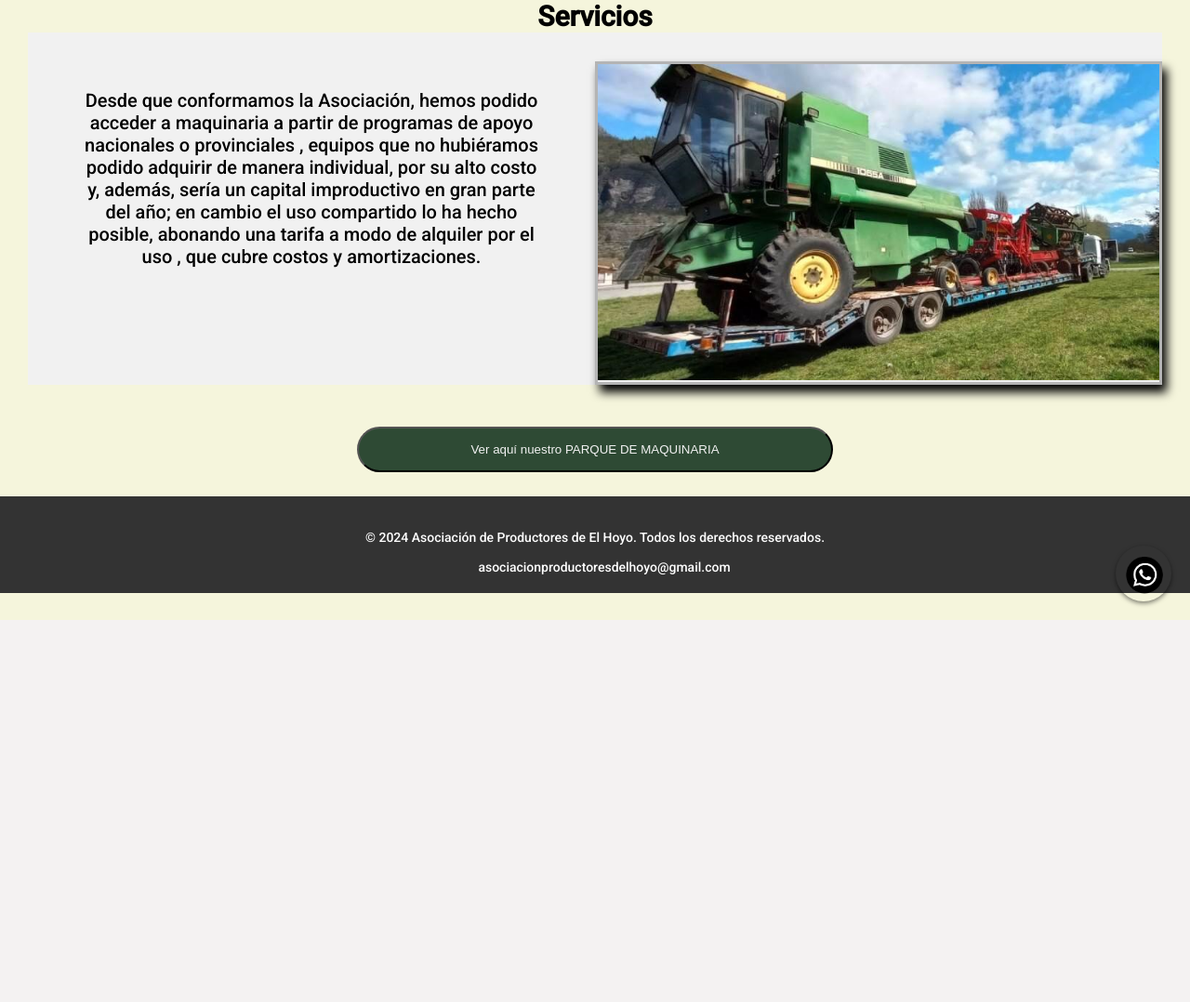
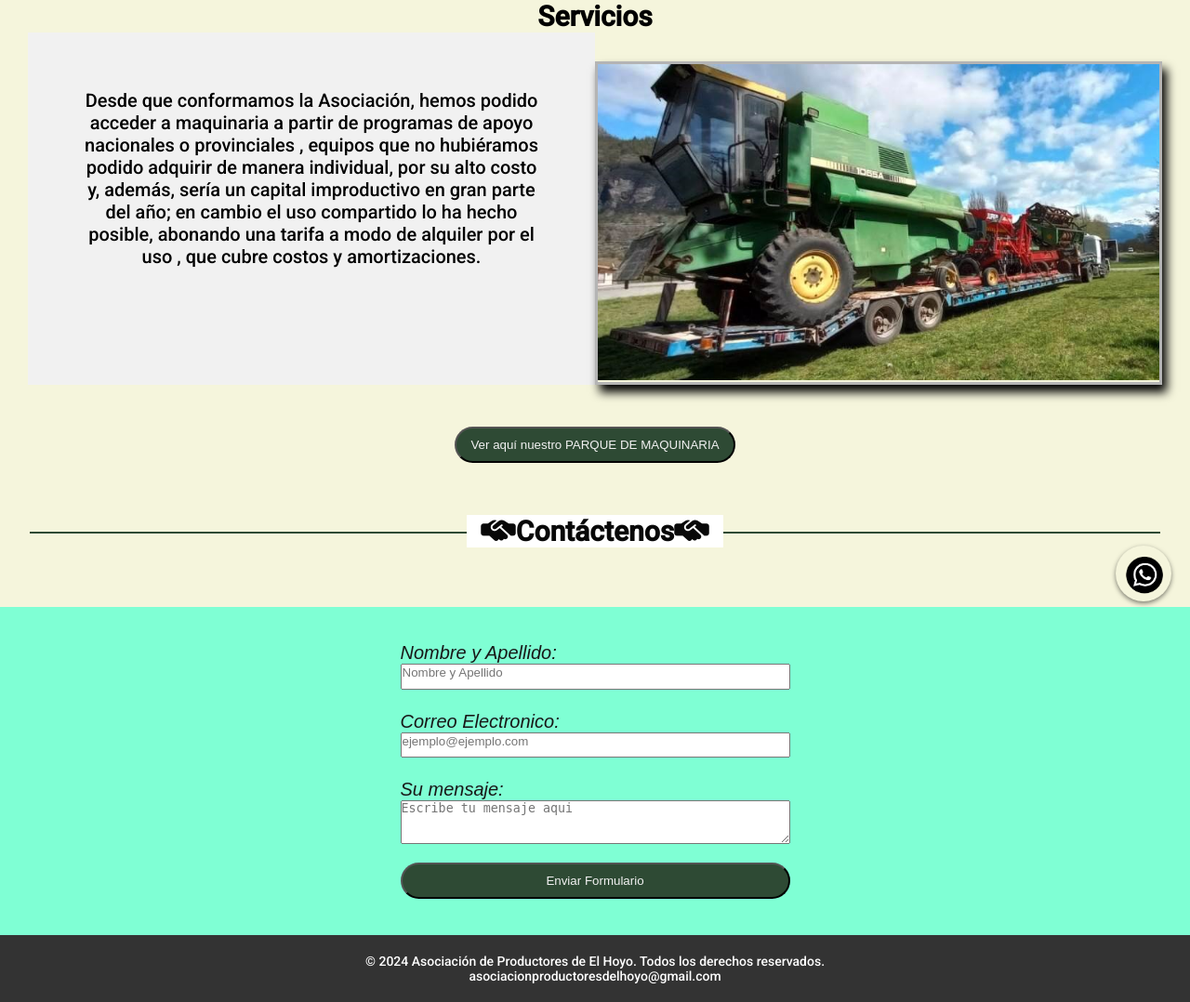
Before and after one commit to karibari70/Asociacion_Productores, a PHP site: page /servicios.php in a window 1280 px wide. Shown: the part 133-1211 px from the top of the page at 93% size. Before the commit the page ends 800 px from the top, so only its background shows below. Run offline with PHP 8.4, Linux system fonts and the light colour scheme; some libraries are stand-ins or nearby versions.

Commit message:
Formulario
agregue formulario en Servicios

```diff
--- a/estilos.css
+++ b/estilos.css
@@ -204,15 +204,38 @@ hr {
 .img4 {
     border: 3px solid #B4B4B4;
     margin-top: 10%;
-    margin-bottom: 5%;
+
 }
 
+
+.nuestro_escenario .historia {
+    padding-bottom: 23px;
+}
+
+
+.historia .img4 img {
+    display: inline-block;
+    min-height: 294px;
+}
+
+
+.nuestro_escenario .historia .img4 {
+    height: 300px;
+}
 
 .img5 {
     margin-top: 15%;
     border: 3px solid #B4B4B4;
 
 
+}
+
+.nuestro_escenario .actualidad .img4 {
+    height: 297px;
+}
+
+.nuestro_escenario .actualidad .img5 {
+    height: 295px;
 }
 
 .img6 {
@@ -234,7 +257,7 @@ hr {
     margin-left: 3rem;
     margin-right: 3rem;
 
-    background-color: #F1F1F1;
+
 
 }
 
@@ -277,6 +300,54 @@ button:hover {
     padding: 2%;
 
 }
+
+.contacto {
+
+
+    h1 {
+        color: #080808;
+        margin-top: 30px;
+        text-align: center;
+    }
+
+    h1.linea {
+        position: relative;
+        z-index: 1;
+    }
+
+    h1.linea:before {
+        border-top: 2px solid #2E4A34;
+        content: "";
+        margin: 0 auto;
+        position: absolute;
+        top: 50%;
+        left: 0;
+        right: 0;
+        bottom: 0;
+        width: 95%;
+        z-index: -1;
+    }
+
+    h1.linea span {
+        background: #fff;
+        padding: 0 15px;
+    }
+}
+
+.formulario {
+    background-color: aquamarine;
+    padding: 3%;
+    margin-top: 5%;
+
+}
+
+form {
+    font-family: Arial, Helvetica, sans-serif;
+    font-style: oblique;
+    color: #181717;
+    font-size: 2rem;
+}
+
 
 
 
@@ -339,11 +410,11 @@ button:hover {
 
     /* ----Servicios----- */
 
-    button {
+    .button {
         display: grid;
         align-content: center;
         justify-content: center;
-        padding: 15px 120px;
+        padding: 15px 20px;
         gap: 10%;
     }
 
@@ -356,6 +427,16 @@ button:hover {
         display: flex;
         text-align: center;
 
+    }
+    form{
+        display: grid;
+        align-content: center;
+        justify-content: center;
+
+
+    }
+    input{
+        padding-bottom: 2%;
     }
 }
 
--- a/quienes_somos.php
+++ b/quienes_somos.php
@@ -32,7 +32,7 @@
             <p> Actualmente la integramos más de 100 socios, quienes utilizamos los servicios que brinda la Asociación, poniendo a disposición del productor maquinaria para diversas tareas en relación a la producción agrícola, particularmente forrajes.</p>
         </div>
         <div class="img2">
-            <img src="media/Imagen2.jpg" alt="forrajes" width=100% />
+            <img src="Media/fardos.jpg" alt="forrajes" width=100% />
         </div>
 
     </div>
@@ -60,7 +60,7 @@
                 <p>Hoy somos emprendedores con ansias de progreso, con el entusiasmo movilizado desde la necesidad de ampliar nuestra producción, cuidando los recursos naturales que usamos a nuestro beneficio.
                 <p>
                 <div class="img5">
-                    <img src="media/Imagen9.jpg" alt="productores3" width=100%>
+                    <img src="Media/productores.jpg" alt="productores3" width=100%>
                 </div>
 
             </div>
--- a/servicios.php
+++ b/servicios.php
@@ -6,6 +6,7 @@
     <meta name="viewport" content="width=device-width, initial-scale=1.0">
     <title>Servicios</title>
     <link rel="stylesheet" href="estilos.css">
+    <script src="https://kit.fontawesome.com/b57b11971d.js" crossorigin="anonymous"></script>
 </head>
 
 <body>
@@ -14,7 +15,7 @@
 
     <?php require 'navbar.php' ?>
 
-        <h1>Servicios</h1>
+    <h1>Servicios</h1>
 
     <div class="contenedor4">
 
@@ -30,13 +31,33 @@
     <div class="contenedor5">
 
 
-        <div class="button">
+        <div class="button1">
             <a href="PARQUE DE MAQUINARIAS (1).pdf" target="_blank">
-                <button>Ver aquí nuestro PARQUE DE MAQUINARIA </button>
+                <button>Ver aquí nuestro PARQUE DE MAQUINARIA </button></a>
         </div>
     </div>
 
+    <div class="contacto">
 
+        <h1 class="linea"><span><i class="fa-duotone fa-solid fa-handshake-simple"></i>Contáctenos<i class="fa-duotone fa-solid fa-handshake-simple"></i></span></h1>
+    </div>
+
+    <div class="formulario">
+        <form method="post" action='datos.php'>
+
+            <div>Nombre y Apellido:</div>
+            <input type="text" name="name" placeholder="Nombre y Apellido " required /><br>
+
+            <div>Correo Electronico:</div>
+            <input type="email" name="email" placeholder="ejemplo@ejemplo.com" required /><br>
+            <div> Su mensaje:</div>
+
+            <textarea rows="3" cols="50" maxlength="150" placeholder="Escribe tu mensaje aqui"></textarea>
+
+
+            <button type="submit">Enviar Formulario</button>
+        </form>
+    </div>
 
     <?php require 'footer.php'?>
 </body>
```
Also changed, not shown: Media/fardos.jpg (renamed from Media/Imagen2.jpg), Media/productores.jpg (renamed from Media/Imagen9.jpg).
